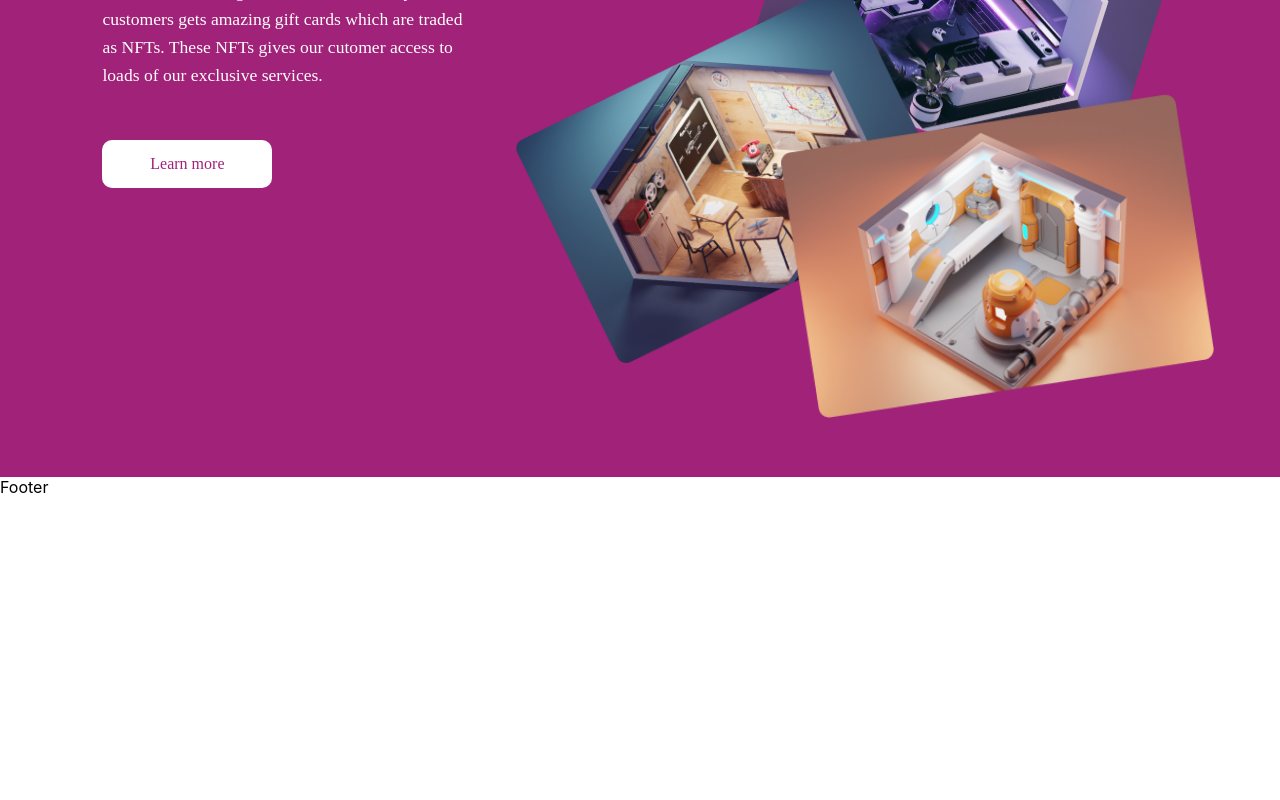
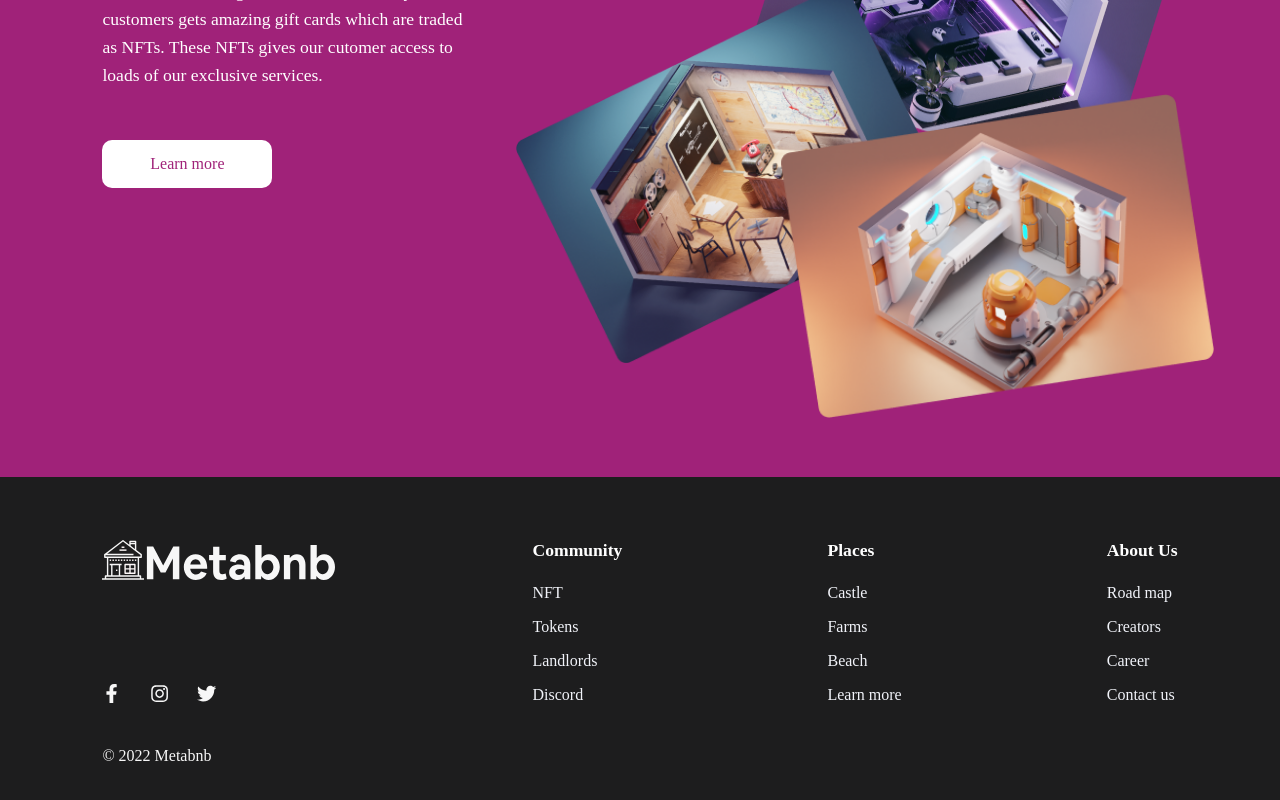
Before and after one commit to tayor99/hng_metabnb, a React (Create React App) app: page / in a window 1280 px wide. Shown: the part 2447-3247 px from the top of the page. Before the commit the page ends 2944 px from the top, so only its background shows below. Built offline with nearby package versions, Linux system fonts and the light colour scheme; a web font is replaced by a local one.

Commit message:
feature : added footer section

```diff
--- a/package.json
+++ b/package.json
@@ -8,6 +8,7 @@
     "@testing-library/user-event": "^13.2.1",
     "react": "^18.2.0",
     "react-dom": "^18.2.0",
+    "react-icons": "^4.6.0",
     "react-scripts": "5.0.1",
     "styled-components": "^5.3.6",
     "web-vitals": "^2.1.0"
--- a/src/components/Footer/Footer.jsx
+++ b/src/components/Footer/Footer.jsx
@@ -1,7 +1,56 @@
 import { Wrapper } from "./Footer.style";
+import logo from "../../Assets/Logo2.svg";
+import { FaFacebookF, FaInstagram, FaTwitter } from "react-icons/fa";
 
 const Footer = () => {
-  return <Wrapper>Footer</Wrapper>;
+  return (
+    <Wrapper>
+      <div className="footer__container">
+        <div className="company">
+          <div className="company__logo">
+            <img src={logo} alt="company-logo" />
+          </div>
+          <div className="social__links">
+            <FaFacebookF />
+            <FaInstagram />
+            <FaTwitter />
+          </div>
+          <div className="certification">
+            <p> &copy; 2022 Metabnb</p>
+          </div>
+        </div>
+        <div className="footer__links">
+          <div className="community">
+            <h1>Community</h1>
+            <ul>
+              <li>NFT</li>
+              <li>Tokens</li>
+              <li>Landlords</li>
+              <li>Discord</li>
+            </ul>
+          </div>
+          <div className="Places">
+            <h1>Places</h1>
+            <ul>
+              <li>Castle</li>
+              <li>Farms </li>
+              <li>Beach</li>
+              <li>Learn more</li>
+            </ul>
+          </div>
+          <div className="About">
+            <h1>About Us</h1>
+            <ul>
+              <li>Road map</li>
+              <li>Creators </li>
+              <li>Career</li>
+              <li>Contact us</li>
+            </ul>
+          </div>
+        </div>
+      </div>
+    </Wrapper>
+  );
 };
 
 export default Footer;
--- a/src/components/Footer/Footer.style.jsx
+++ b/src/components/Footer/Footer.style.jsx
@@ -2,4 +2,56 @@ import styled from "styled-components";
 
 export const Wrapper = styled.footer`
   width: 100%;
+  background-color: var(--clr-black-4);
+  padding: 63px 0 37px 0;
+  .footer__container {
+    display: flex;
+    justify-content: space-between;
+    width: 84%;
+    margin: 0 auto;
+  }
+  .company {
+    width: 40%;
+  }
+  .social__links {
+    margin-top: 100px;
+    svg {
+      color: var(--clr-white-2);
+      font-size: 1.2rem;
+      margin-right: 28px;
+      cursor: pointer;
+    }
+  }
+  .certification {
+    p {
+      font-family: var(--font-primary);
+      font-weight: 400;
+      font-size: 1rem;
+      color: var(--clr-white-2);
+      margin-top: 40px;
+    }
+  }
+  .footer__links {
+    width: 60%;
+    display: flex;
+    justify-content: space-between;
+    h1 {
+      font-family: var(--font-primary);
+      font-weight: 700;
+      font-size: 1.1rem;
+      color: var(--clr-white);
+    }
+    ul {
+      margin-top: 23px;
+    }
+    li {
+      list-style: none;
+      font-family: var(--font-primary);
+      font-weight: 400;
+      font-size: 1rem;
+      color: var(--clr-white-3);
+      margin-bottom: 16px;
+      cursor: pointer;
+    }
+  }
 `;
--- a/src/index.css
+++ b/src/index.css
@@ -5,9 +5,12 @@
 :root {
   --clr-primary: #a02279;
   --clr-white: #ffffff;
+  --clr-white-2: #f7f7f7;
+  --clr-white-3: #f1f3f9;
   --clr-black: #000000;
   --clr-black-2: #434343;
   --clr-black-3: #a3a3a3;
+  --clr-black-4: #1d1d1e;
   --clr-grey: #b8b8b8;
   --font-primary: "Red Rose", cursive;
 }
```
Also changed, not shown: src/Assets/Logo2.svg (added), 1 other file (tests, documents, lock files or other folders).
